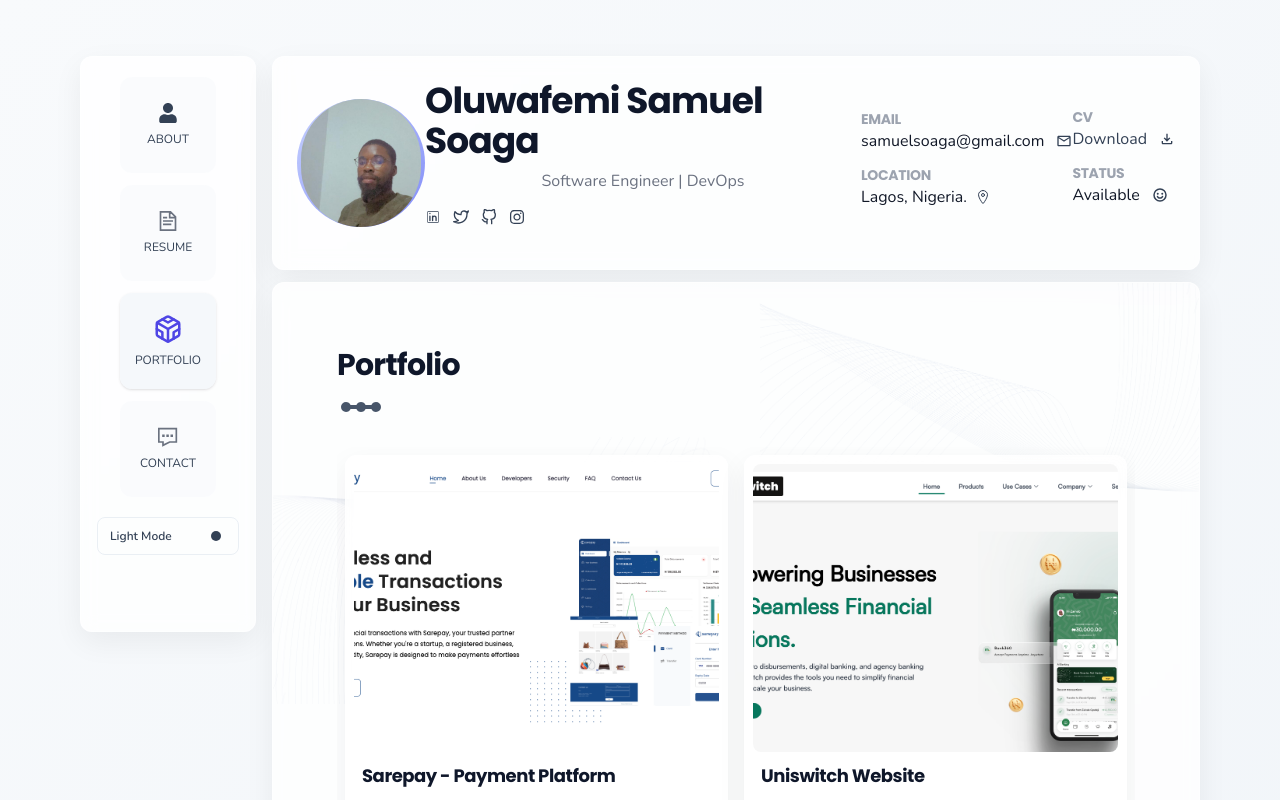
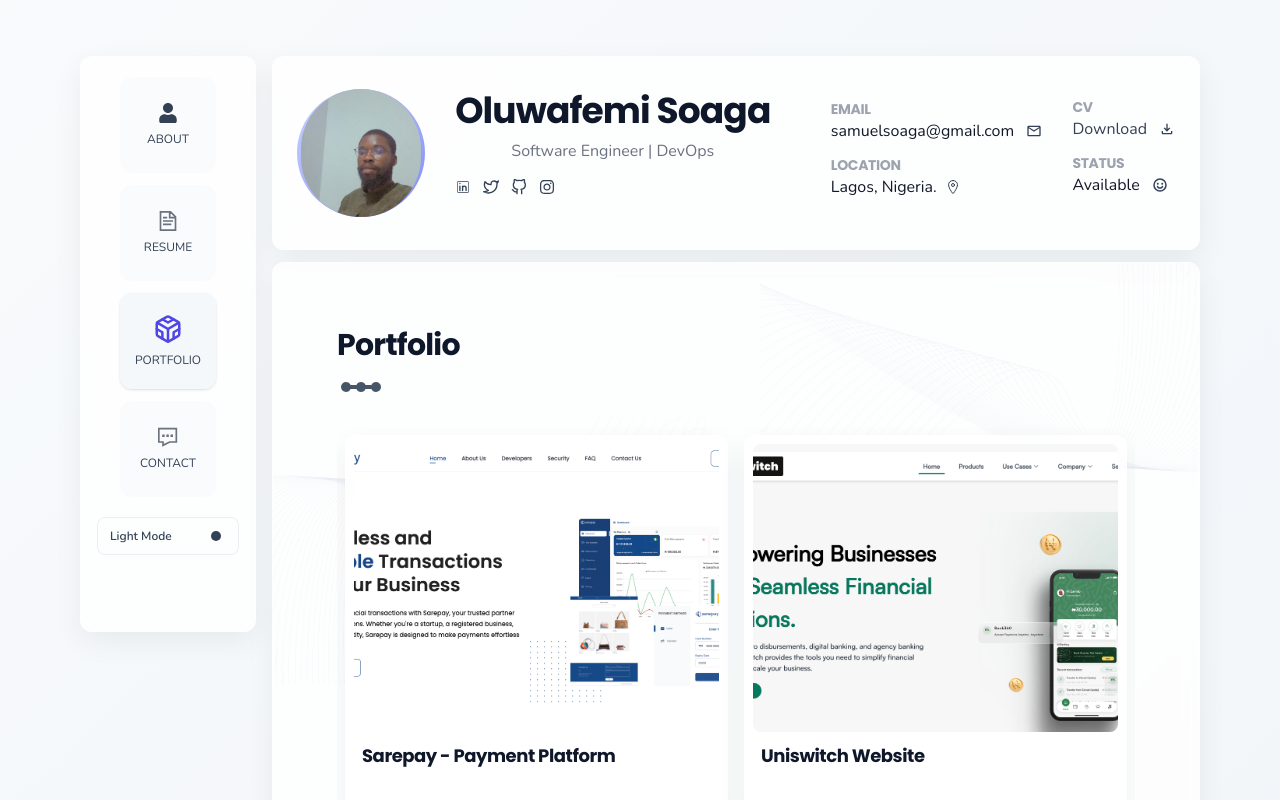
Before and after one commit to femisoaga/femisoaga.github.io, a React (Create React App) app: page /portfolio in a window 1280 px wide. Shown: the top 800 px of the page. Built offline with nearby package versions, Linux system fonts and the light colour scheme.

Commit message:
ui update

```diff
--- a/src/PersonalInfo.js
+++ b/src/PersonalInfo.js
@@ -21,7 +21,7 @@
         </div>
         <header className="text-center md:flex md:flex-col justify-center md:items-center md:text-left mb-3">
           <h1 className="md:mb-2">
-            Oluwafemi Samuel Soaga
+            Oluwafemi Soaga
           </h1>
           <p className="text-gray-500 md:mb-2">Software Engineer | DevOps </p>
           <div className="flex justify-center md:justify-start md:w-full items-center my-2">
```
